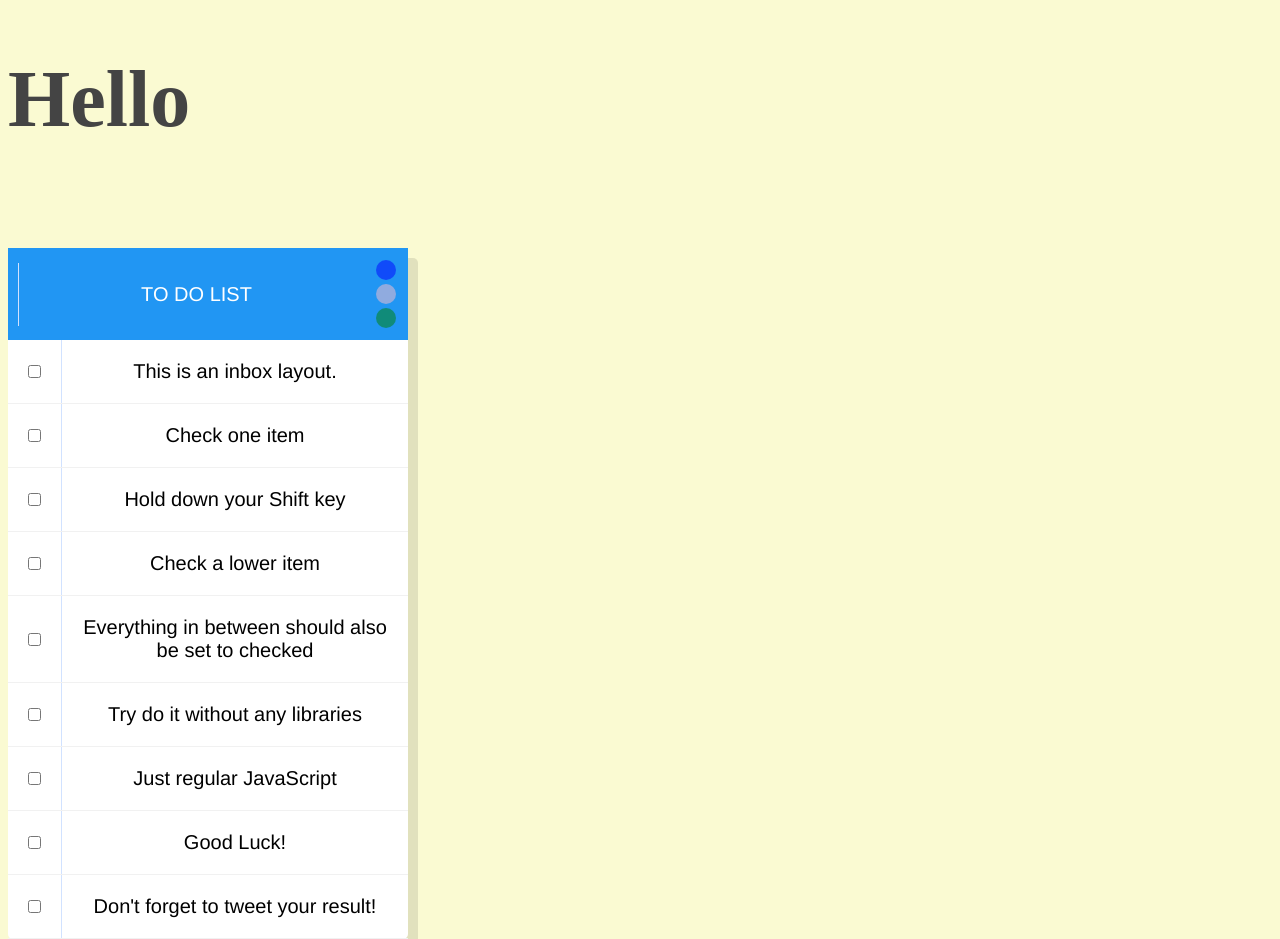
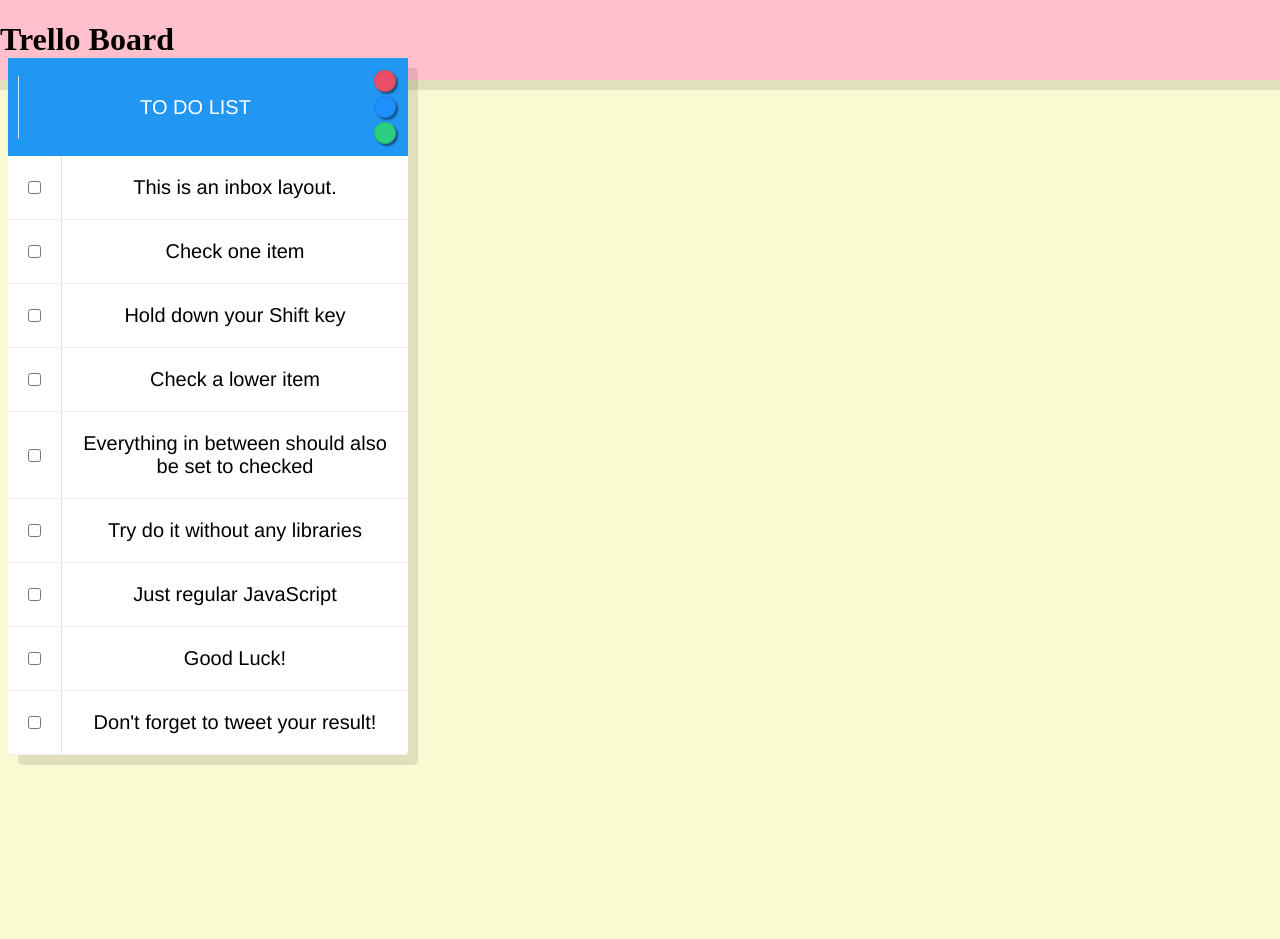
Before and after one commit to wandrew8/Trello-Board, a website: page public/index.html in a window 1280 px wide. After the commit the page ends 800 px from the top, so only its background shows below. Drawn offline with Linux system fonts and the light colour scheme.

Commit message:
new _helpers.scss added and styling mixed

```diff
--- /dev/null
+++ b/public/css/_header.scss
@@ -0,0 +1,11 @@
+header {
+  height: auto;
+  background-color: pink;
+  width: 100%;
+  padding: 0;
+  margin: 0;
+  top: 0;
+  left: 0;
+  position: fixed;
+  @include box-shadow(0px 10px 0px rgba(0, 0, 0, 0.1));
+}
--- /dev/null
+++ b/public/css/_helpers.scss
@@ -0,0 +1,5 @@
+@mixin box-shadow($params...) {
+  -webkit-box-shadow: $params;
+  -moz-box-shadow: $params;
+  box-shadow: $params;
+}
--- a/public/css/_todoList.scss
+++ b/public/css/_todoList.scss
@@ -6,7 +6,7 @@
   background: white;
   border-radius: 5px;
   text-align: center;
-  box-shadow: 10px 10px 0 rgba(0, 0, 0, 0.1);
+  @include box-shadow(10px 10px 0px rgba(0, 0, 0, 0.1));
   .item {
     display: flex;
     align-items: center;
@@ -53,5 +53,8 @@
     border-radius: 50%;
     padding: 5px;
     margin: 2px;
+    &:hover {
+      cursor: pointer;
+    }
   }
 }
--- a/public/css/style.scss
+++ b/public/css/style.scss
@@ -1,9 +1,7 @@
+@import "helpers";
 @import "todoList";
+@import "header";
+
 body {
   background-color: lightgoldenrodyellow;
-  position: relative;
-  h1 {
-    color: #444;
-    font-size: 5rem;
-  }
 }
--- a/public/index.html
+++ b/public/index.html
@@ -7,14 +7,17 @@
     <title>Document</title>
   </head>
   <body>
-    <h1>Hello</h1>
+    <header>
+      <h1>Trello Board</h1>
+      <div class="buttonGroup"></div>
+    </header>
     <div class="todoList" id="list1">
       <div id="list1header">
         <p>TO DO LIST</p>
         <div class="color-select">
-          <div class="color colorOne" data-color="blue"></div>
-          <div class="color colorTwo" data-color="pink"></div>
-          <div class="color colorThree" data-color="green"></div>
+          <div class="color colorOne" data-color="#ff4757"></div>
+          <div class="color colorTwo" data-color="#1e90ff"></div>
+          <div class="color colorThree" data-color="#2ed573"></div>
         </div>
       </div>
       <div class="item">
--- a/public/js/app.js
+++ b/public/js/app.js
@@ -90,7 +90,9 @@
 const listHeader = document.querySelector("#list1header")
 colorButtons.forEach(function(button) {
     button.style.backgroundColor = button.dataset.color;
-    button.style.opacity = 0.5;
+    button.style.opacity = 0.9;
+    button.style.border = "solid rgba(0,0,0,0.1) 1px"
+    button.style.boxShadow = "2px 2px 2px rgba(0,0,0,0.5)"
     button.addEventListener('click', function() {
         listHeader.style.backgroundColor = button.dataset.color;
     })
```
Also changed, not shown: public/css/style.css, 1 other file.
